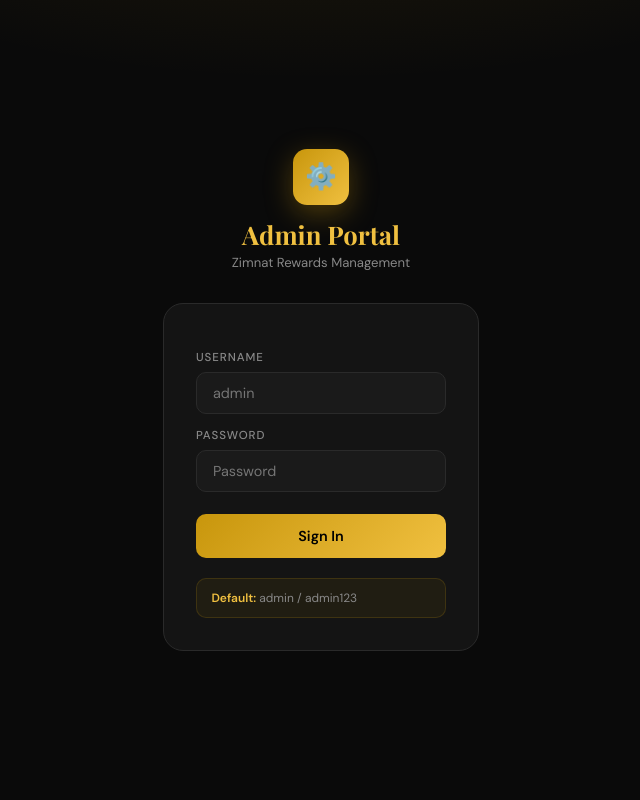
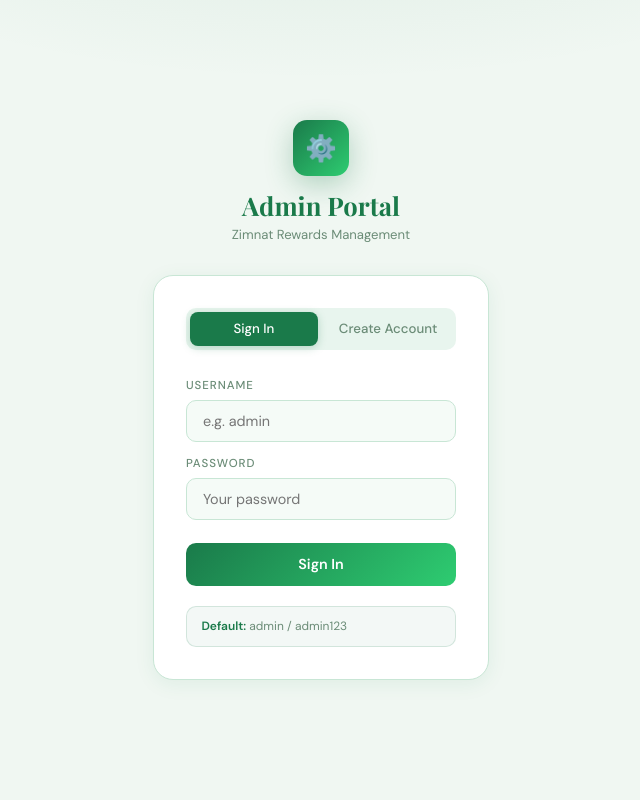
Before and after one commit to Anashe-Masomeke/ZIMNAT-, a Flask app: page /admin/login in a window 1280 px wide. Shown: the whole page, without its empty margins (319-959 px from the left). Run offline with Flask 3, Linux system fonts and the light colour scheme.

Commit message:
Update admin_login.html

```diff
--- a/templates/admin_login.html
+++ b/templates/admin_login.html
@@ -5,34 +5,43 @@
 <title>Zimnat Rewards — Admin Login</title>
 <link href="https://fonts.googleapis.com/css2?family=Playfair+Display:wght@700&family=DM+Sans:wght@400;500;600&display=swap" rel="stylesheet">
 <style>
-:root{--gold:#C8960C;--gold-light:#F0C040;--dark:#0A0A0A;--card:#141414;--border:#2A2A2A;--text:#E8E4DC;--muted:#888;}
+:root{--green:#1A7A4A;--green-light:#2ECC71;--dark:#F0F7F2;--card:#FFFFFF;--border:#C8E6D5;--text:#1A2E22;--muted:#6B8C77;}
 *{box-sizing:border-box;margin:0;padding:0;}
 body{background:var(--dark);color:var(--text);font-family:'DM Sans',sans-serif;min-height:100vh;
   display:flex;align-items:center;justify-content:center;
-  background-image:radial-gradient(ellipse 80% 50% at 50% -20%,rgba(200,150,12,.12) 0%,transparent 60%);}
-.container{width:100%;max-width:380px;padding:2rem;}
+  background-image:radial-gradient(ellipse 80% 50% at 50% -20%,rgba(26,122,74,.1) 0%,transparent 60%);}
+.container{width:100%;max-width:400px;padding:2rem;}
 .logo{text-align:center;margin-bottom:2rem;}
-.badge{display:inline-flex;width:56px;height:56px;background:linear-gradient(135deg,var(--gold),var(--gold-light));
+.badge{display:inline-flex;width:56px;height:56px;background:linear-gradient(135deg,var(--green),var(--green-light));
   border-radius:14px;align-items:center;justify-content:center;font-size:1.6rem;margin-bottom:.75rem;
-  box-shadow:0 8px 28px rgba(200,150,12,.35);}
-.logo h1{font-family:'Playfair Display',serif;font-size:1.6rem;color:var(--gold-light);}
+  box-shadow:0 8px 28px rgba(26,122,74,.3);}
+.logo h1{font-family:'Playfair Display',serif;font-size:1.6rem;color:var(--green);}
 .logo p{color:var(--muted);font-size:.82rem;margin-top:.2rem;}
-.card{background:var(--card);border:1px solid var(--border);border-radius:20px;padding:2rem;}
+.card{background:var(--card);border:1px solid var(--border);border-radius:20px;padding:2rem;box-shadow:0 4px 20px rgba(26,122,74,0.08);}
+.tabs{display:flex;gap:.4rem;margin-bottom:1.75rem;background:#E8F5EE;border-radius:10px;padding:.25rem;}
+.tab{flex:1;padding:.55rem;border:none;border-radius:8px;cursor:pointer;font-family:'DM Sans',sans-serif;
+  font-size:.83rem;font-weight:500;transition:all .2s;background:transparent;color:var(--muted);}
+.tab.active{background:var(--green);color:#fff;box-shadow:0 2px 8px rgba(26,122,74,.25);}
+.form{display:none;}.form.active{display:block;}
 label{display:block;font-size:.72rem;font-weight:500;color:var(--muted);letter-spacing:.08em;
   text-transform:uppercase;margin-bottom:.4rem;margin-top:.9rem;}
-input{width:100%;background:#1A1A1A;border:1px solid var(--border);border-radius:10px;
+input,select{width:100%;background:#F5FBF7;border:1px solid var(--border);border-radius:10px;
   padding:.7rem 1rem;color:var(--text);font-family:'DM Sans',sans-serif;font-size:.9rem;
   transition:border-color .2s;outline:none;}
-input:focus{border-color:var(--gold);}
-.btn{width:100%;margin-top:1.4rem;padding:.8rem;background:linear-gradient(135deg,var(--gold),var(--gold-light));
-  border:none;border-radius:10px;color:#000;font-family:'DM Sans',sans-serif;font-weight:600;
-  font-size:.9rem;cursor:pointer;transition:opacity .2s;}
-.btn:hover{opacity:.88;}
+input:focus,select:focus{border-color:var(--green);box-shadow:0 0 0 3px rgba(26,122,74,.1);}
+select option{background:#fff;}
+.btn{width:100%;margin-top:1.4rem;padding:.8rem;background:linear-gradient(135deg,var(--green),var(--green-light));
+  border:none;border-radius:10px;color:#fff;font-family:'DM Sans',sans-serif;font-weight:600;
+  font-size:.9rem;cursor:pointer;transition:opacity .2s,transform .1s;}
+.btn:hover{opacity:.88;transform:translateY(-1px);}
 .msg{margin-top:.8rem;padding:.65rem .9rem;border-radius:8px;font-size:.82rem;display:none;}
-.msg.error{background:rgba(220,50,50,.15);border:1px solid rgba(220,50,50,.3);color:#ff7070;}
-.hint{margin-top:1.25rem;padding:.7rem .9rem;background:rgba(200,150,12,.07);
-  border:1px solid rgba(200,150,12,.18);border-radius:10px;font-size:.75rem;color:var(--muted);}
-.hint strong{color:var(--gold-light);}
+.msg.error{background:rgba(192,57,43,.07);border:1px solid rgba(192,57,43,.22);color:#c0392b;}
+.msg.success{background:rgba(26,122,74,.08);border:1px solid rgba(26,122,74,.28);color:var(--green);}
+.hint{margin-top:1.25rem;padding:.7rem .9rem;background:rgba(26,122,74,.05);
+  border:1px solid rgba(26,122,74,.15);border-radius:10px;font-size:.75rem;color:var(--muted);}
+.hint strong{color:var(--green);}
+.setup-note{margin-top:1rem;padding:.65rem .9rem;background:rgba(74,144,217,.07);
+  border:1px solid rgba(74,144,217,.2);border-radius:8px;font-size:.75rem;color:#4A90D9;line-height:1.5;}
 </style>
 </head>
 <body>
@@ -43,24 +52,90 @@ input:focus{border-color:var(--gold);}
     <p>Zimnat Rewards Management</p>
   </div>
   <div class="card">
-    <label>Username</label>
-    <input type="text" id="user" placeholder="admin">
-    <label>Password</label>
-    <input type="password" id="pass" placeholder="Password">
-    <button class="btn" onclick="doLogin()">Sign In</button>
-    <div class="msg" id="msg"></div>
-    <div class="hint"><strong>Default:</strong> admin / admin123</div>
+    <div class="tabs">
+      <button class="tab active" onclick="showTab('login')">Sign In</button>
+      <button class="tab" onclick="showTab('register')">Create Account</button>
+    </div>
+
+    <!-- LOGIN -->
+    <div class="form active" id="tab-login">
+      <label>Username</label>
+      <input type="text" id="l-user" placeholder="e.g. admin">
+      <label>Password</label>
+      <input type="password" id="l-pass" placeholder="Your password">
+      <button class="btn" onclick="doLogin()">Sign In</button>
+      <div class="msg" id="l-msg"></div>
+      <div class="hint"><strong>Default:</strong> admin / admin123</div>
+    </div>
+
+    <!-- REGISTER -->
+    <div class="form" id="tab-register">
+      <div class="setup-note">ℹ️ Create a new admin account. You will need the <strong>Admin Setup Key</strong> to register.</div>
+      <label>Full Name</label>
+      <input type="text" id="r-name" placeholder="e.g. John Zimnat">
+      <label>Username</label>
+      <input type="text" id="r-user" placeholder="Choose a username">
+      <label>Role</label>
+      <select id="r-role">
+        <option value="admin">Admin</option>
+        <option value="superadmin">Super Admin</option>
+        <option value="viewer">Viewer (Read Only)</option>
+      </select>
+      <label>Password</label>
+      <input type="password" id="r-pass" placeholder="Choose a strong password">
+      <label>Confirm Password</label>
+      <input type="password" id="r-pass2" placeholder="Repeat password">
+      <label>Admin Setup Key</label>
+      <input type="password" id="r-key" placeholder="Enter setup key">
+      <button class="btn" onclick="doRegister()">Create Admin Account</button>
+      <div class="msg" id="r-msg"></div>
+      <div class="hint"><strong>Setup Key:</strong> zimnat-admin-2025 &nbsp;(change this in app.py)</div>
+    </div>
   </div>
 </div>
+
 <script>
+function showTab(tab){
+  document.querySelectorAll('.tab').forEach((t,i)=>t.classList.toggle('active',tab==='login'?i===0:i===1));
+  document.querySelectorAll('.form').forEach((f,i)=>f.classList.toggle('active',tab==='login'?i===0:i===1));
+}
+function showMsg(id,text,type){
+  const el=document.getElementById(id);el.textContent=text;el.className='msg '+type;el.style.display='block';
+}
+
 async function doLogin(){
-  const d=await fetch('/admin/login',{method:'POST',headers:{'Content-Type':'application/json'},
-    body:JSON.stringify({username:document.getElementById('user').value,password:document.getElementById('pass').value})});
-  const r=await d.json();
+  const user=document.getElementById('l-user').value.trim();
+  const pass=document.getElementById('l-pass').value.trim();
+  if(!user||!pass){showMsg('l-msg','Please enter username and password.','error');return;}
+  const res=await fetch('/admin/login',{method:'POST',headers:{'Content-Type':'application/json'},
+    body:JSON.stringify({username:user,password:pass})});
+  const r=await res.json();
   if(r.success){window.location.href='/admin';}
-  else{const m=document.getElementById('msg');m.textContent=r.message;m.className='msg error';m.style.display='block';}
+  else{showMsg('l-msg',r.message,'error');}
 }
-document.addEventListener('keydown',e=>{if(e.key==='Enter')doLogin();});
+
+async function doRegister(){
+  const name=document.getElementById('r-name').value.trim();
+  const user=document.getElementById('r-user').value.trim();
+  const role=document.getElementById('r-role').value;
+  const pass=document.getElementById('r-pass').value.trim();
+  const pass2=document.getElementById('r-pass2').value.trim();
+  const key=document.getElementById('r-key').value.trim();
+
+  if(!name||!user||!pass||!key){showMsg('r-msg','All fields are required.','error');return;}
+  if(pass!==pass2){showMsg('r-msg','Passwords do not match.','error');return;}
+  if(pass.length<6){showMsg('r-msg','Password must be at least 6 characters.','error');return;}
+
+  const res=await fetch('/admin/register',{method:'POST',headers:{'Content-Type':'application/json'},
+    body:JSON.stringify({full_name:name,username:user,password:pass,role:role,setup_key:key})});
+  const r=await res.json();
+  if(r.success){
+    showMsg('r-msg','Account created! You can now sign in.','success');
+    setTimeout(()=>showTab('login'),1800);
+  } else {showMsg('r-msg',r.message,'error');}
+}
+
+document.addEventListener('keydown',e=>{if(e.key==='Enter') doLogin();});
 </script>
 </body>
 </html>
```
